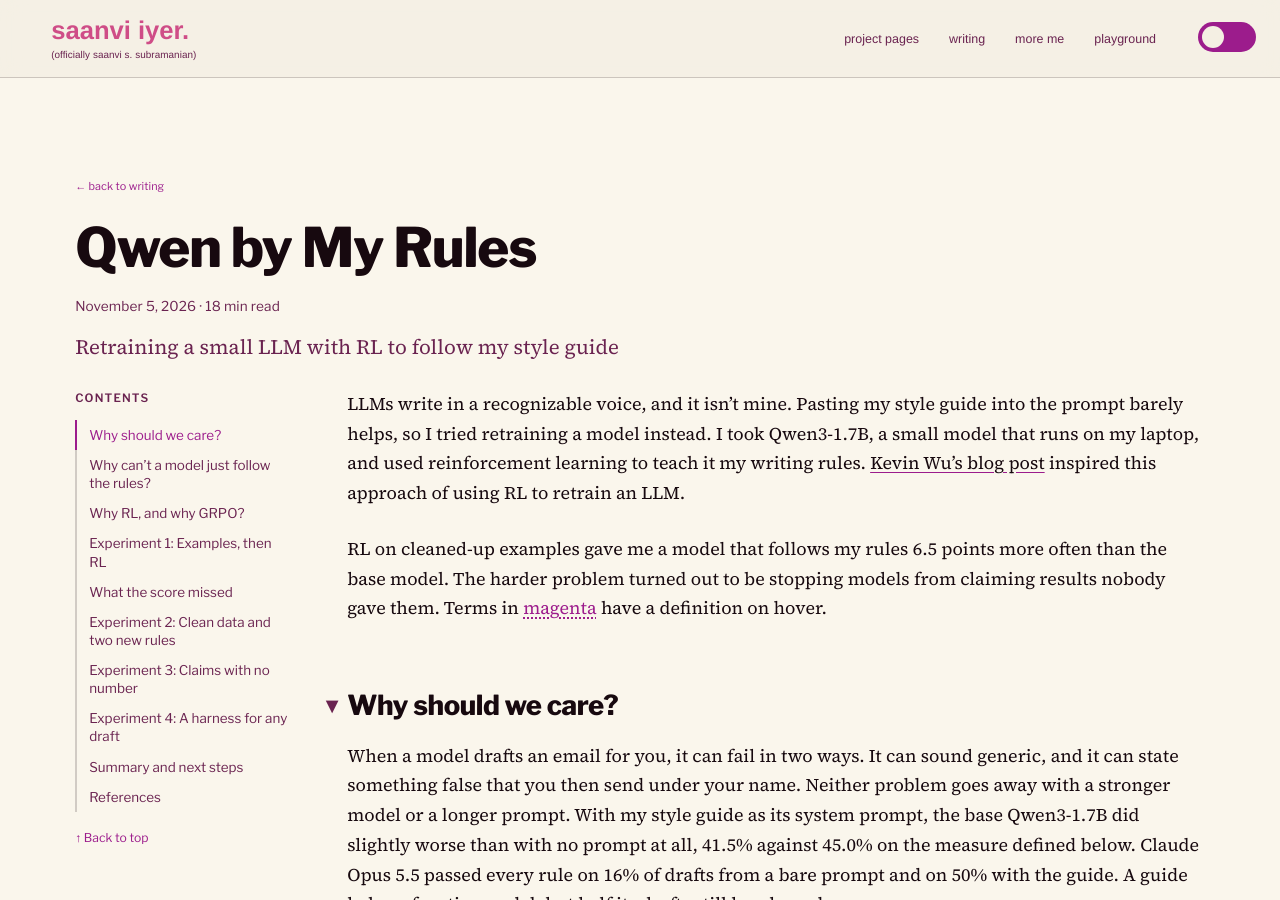
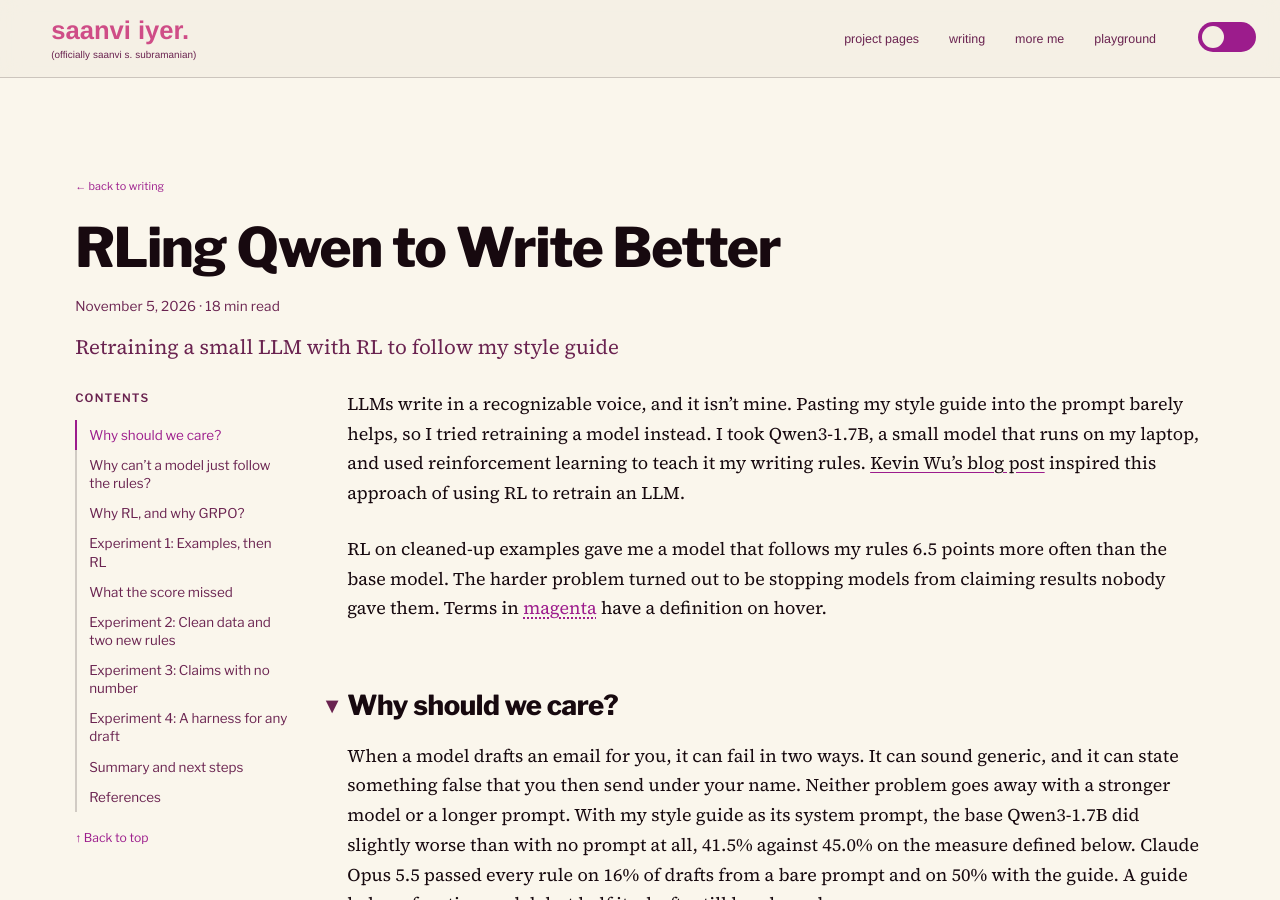
Before and after one commit to saanviiyer/saanviiyer.github.io, a Jekyll site: the page built from _posts/2026-11-05-qwen-by-my-rules.md, in a window 1280 px wide and 900 px high. Built offline with Jekyll 4.4.1, drawn with Linux system fonts in a browser that asks for light colours; some web fonts are replaced.

Commit message:
Retitle the Qwen post to RLing Qwen to Write Better
Co-Authored-By: Claude Opus 5.5 <noreply@anthropic.com>

```diff
--- a/_posts/2026-11-05-qwen-by-my-rules.md
+++ b/_posts/2026-11-05-qwen-by-my-rules.md
@@ -1,6 +1,6 @@
 ---
 layout: post
-title: "Qwen by My Rules"
+title: "RLing Qwen to Write Better"
 dek: "Retraining a small LLM with RL to follow my style guide"
 date: 2026-11-05
 tag: "RL, LLMs"
```
